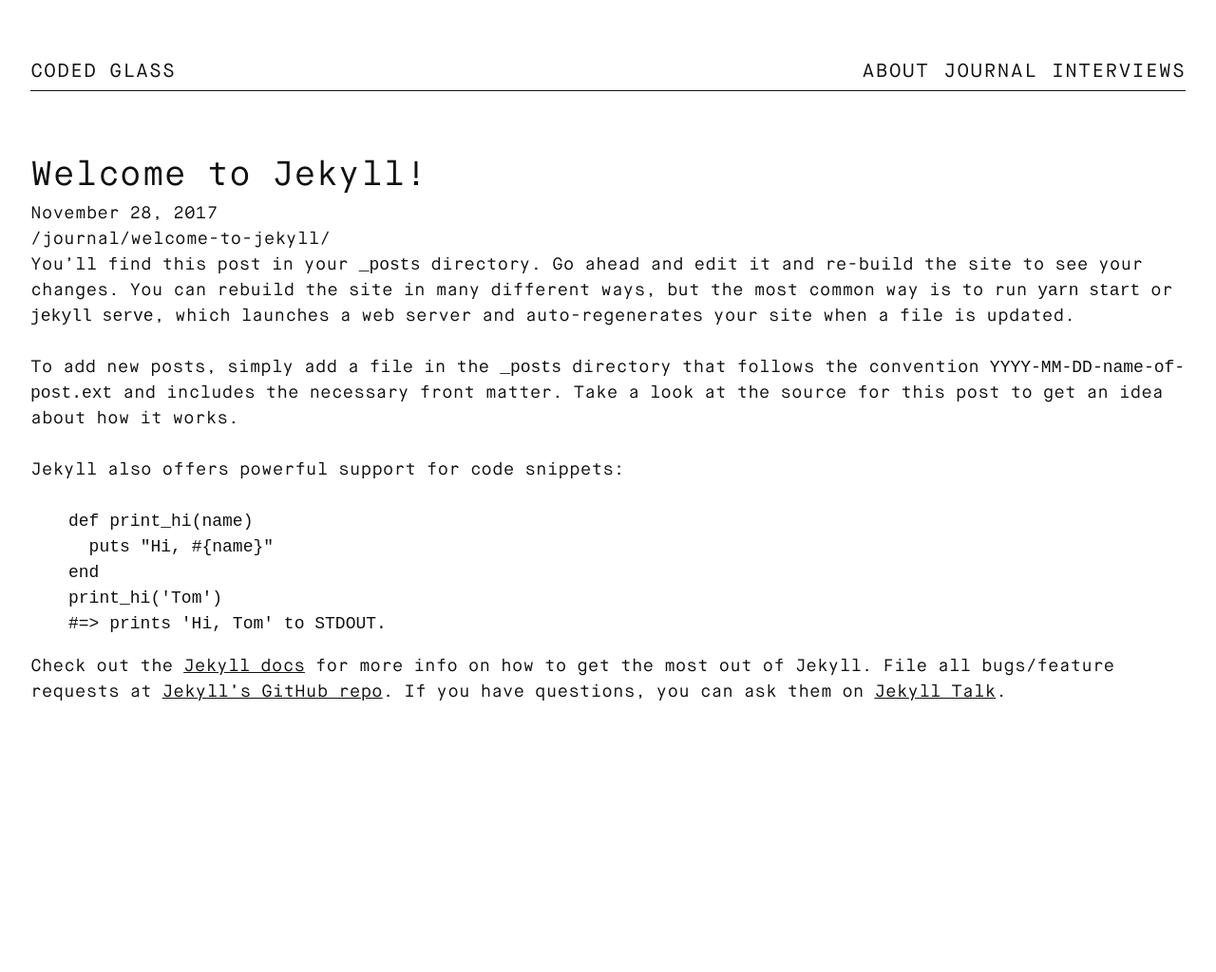
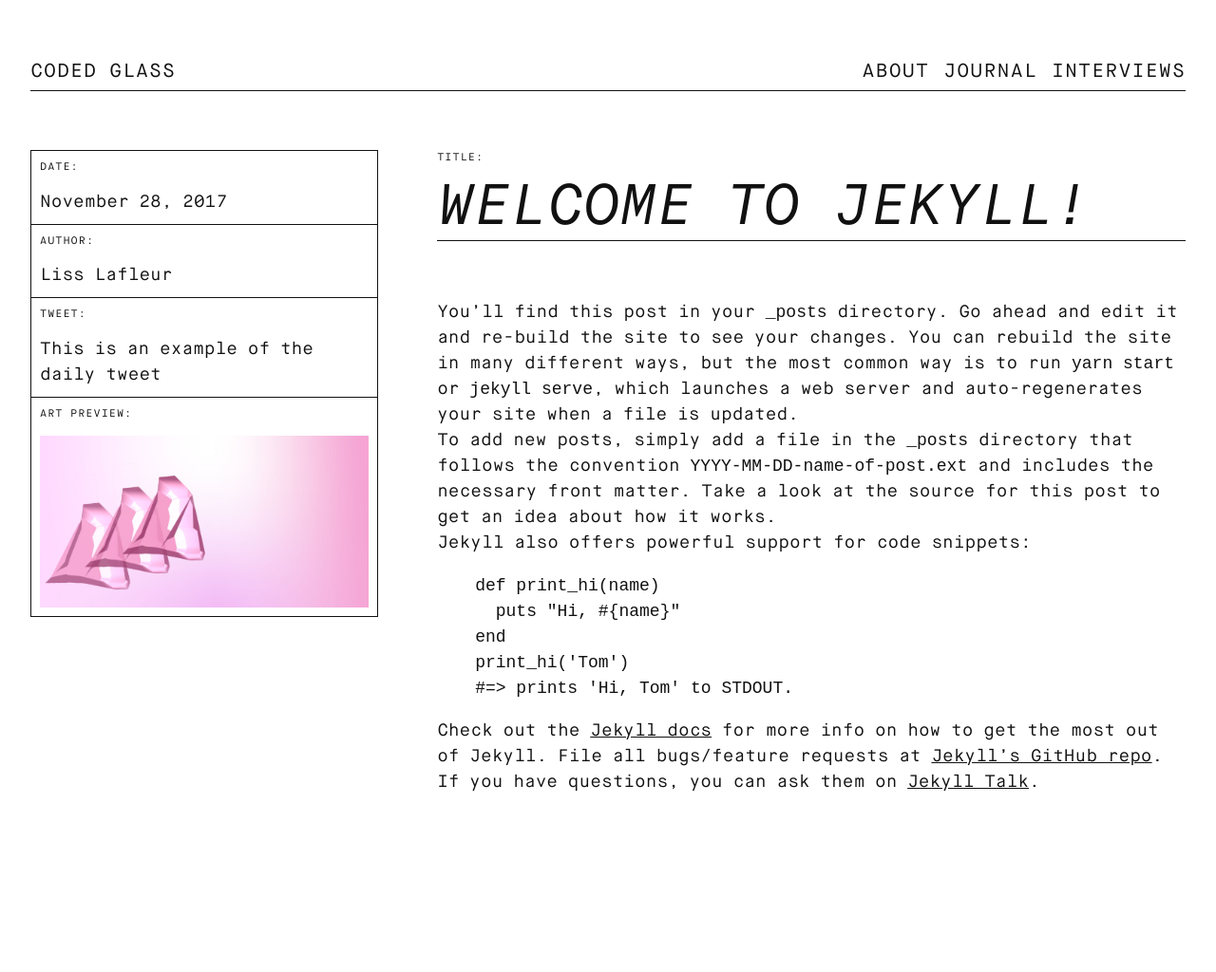
Before and after one commit to BrianaCamp/looking-glass, a Jekyll site: the page built from _journal/welcome-to-jekyll.markdown, in a window 1280 px wide. Shown: the whole page at 95% size. Built offline with Jekyll 4.4.1, drawn with Linux system fonts in a browser that asks for light colours; before the commit the page ends 929 px from its top, so only the background shows below that.

Commit message:
add journal entry page ref #5

```diff
--- a/_layouts/interview.html
+++ b/_layouts/interview.html
@@ -2,7 +2,7 @@
 layout: default
 ---
 
-<section class="section">
+<article class="section">
     <div class="container">
         <div class="grid grid--interview">
             <div class="grid__item">
@@ -31,4 +31,4 @@
             </div>
         </div>
     </div>
-</section>
+</article>
--- a/_layouts/post.html
+++ b/_layouts/post.html
@@ -4,13 +4,45 @@
 
 <article class="section">
     <div class="container">
-        <h1 class="post__title">{{ page.title }}</h1>
-        <p class="post__meta">{{ page.date | date: "%B %e, %Y" }}{% if page.author and page.author != '' %} by {{ page.author }}{% endif %}</p>
+        <div class="grid grid--interview">
+            <div class="grid__item">
+                <aside>
+                    <div class="box-content">
+                        <p class="box-content__title">
+                        date:
+                        </p>
+                        <p>{{ page.date | date: '%B %d, %Y' }}</p>
+                    </div>
+                    <div class="box-content box-content--no-top">
+                        <p class="box-content__title">
+                        author:
+                        </p>
+                        <p>Liss Lafleur</p>
+                    </div>
+                    <div class="box-content box-content--no-top">
+                        <p class="box-content__title">
+                        Tweet:
+                        </p>
+                        <p>This is an example of the daily tweet</p>
+                    </div>
+                    <div class="box-content box-content--no-top">
+                        <p class="box-content__title">
+                        art preview:
+                        </p>
+                        <a href="">
+                            <img src="/assets/img/shard-hero5.jpg" alt="">
+                        </a>
+                    </div>
+                </aside>
+            </div>
+            <div class="grid__item">
+                <p class="box-content__title">
+                title:
+                </p>
+                <h2 class="page-title">{{ page.title }}</h2>
 
-        {{ page.url | prepend: site.baseurl }}
-
-        <div class="post__text text">
-          {{ content | markdownify | smartify }}
+                {{ content | markdownify | smartify }}
+            </div>
         </div>
     </div>
 </article>
```
